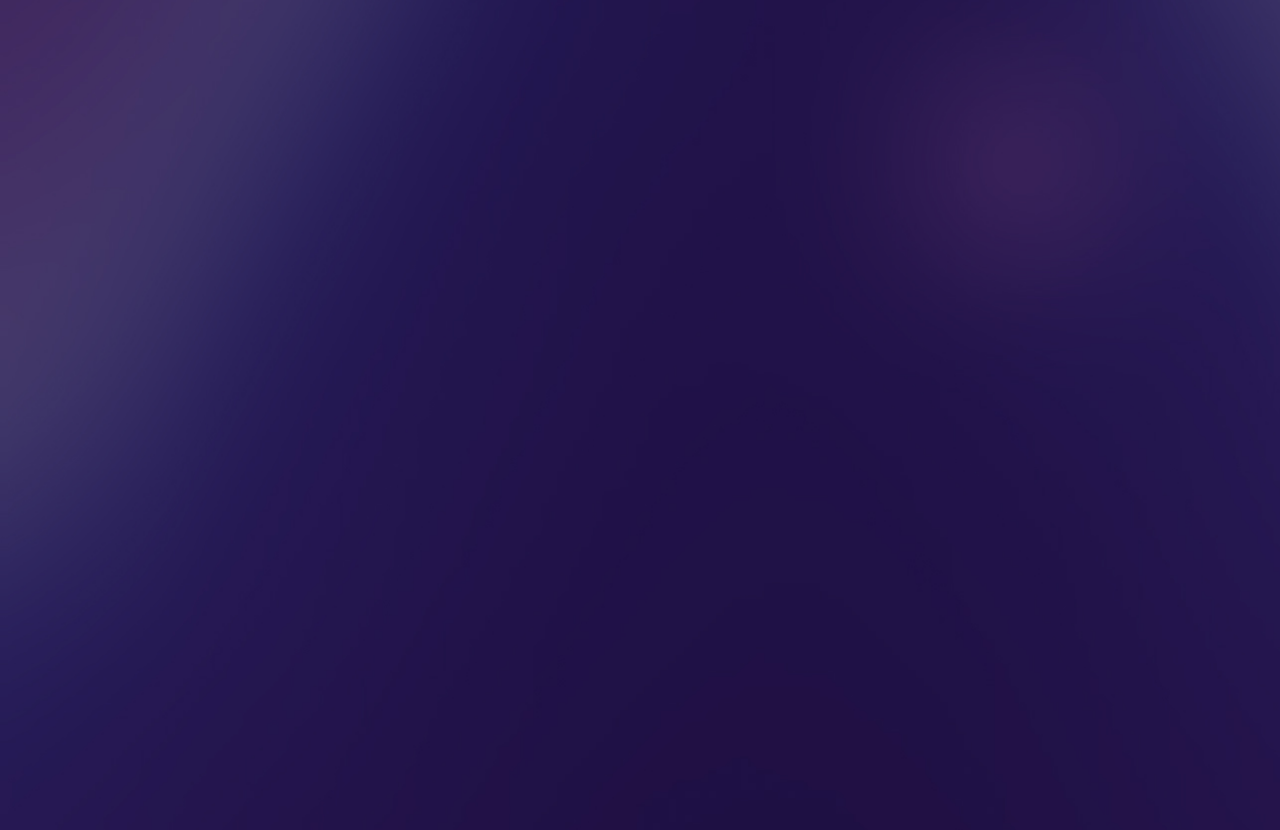
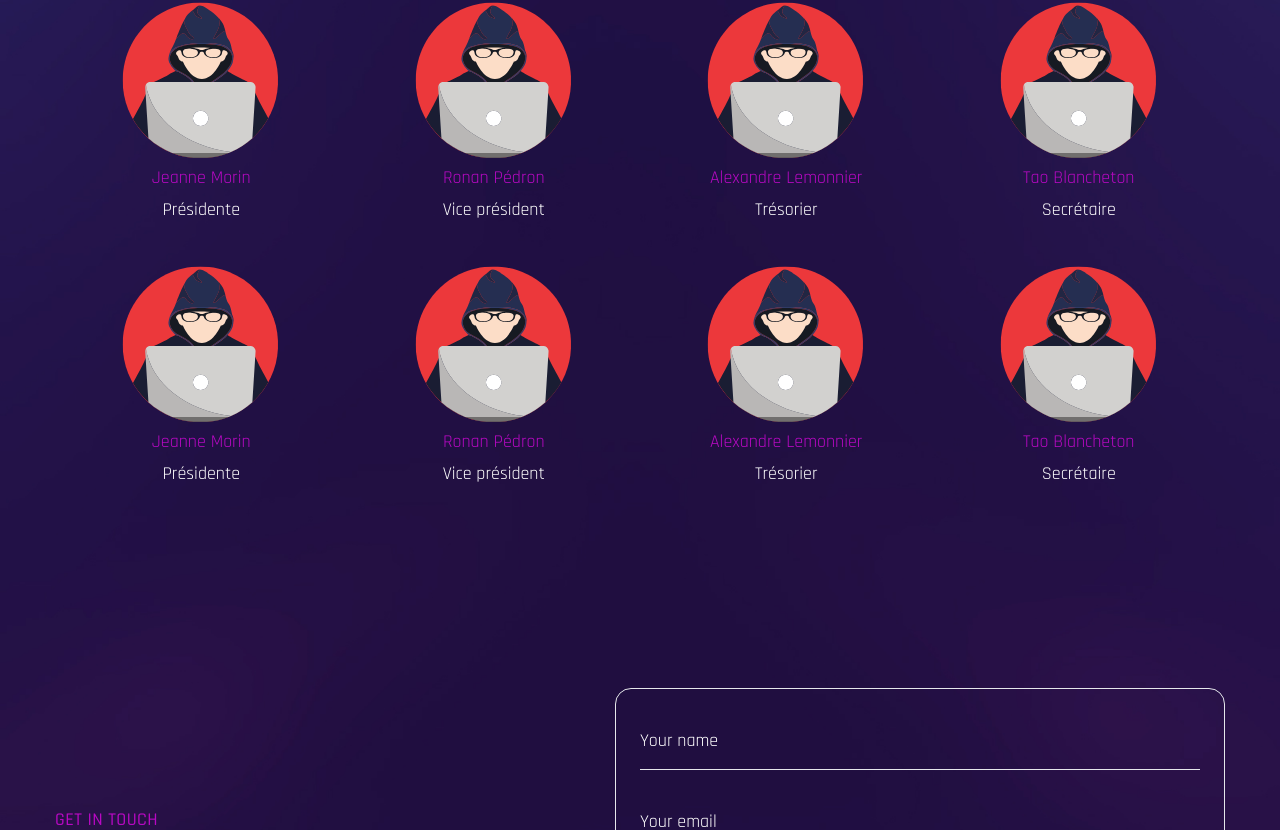
Before and after one commit to jeannemorin/ggh-website-rebuild, a React (Create React App) app: page /about in a window 1280 px wide. Shown: the part 3030-3860 px from the top of the page. Built offline with nearby package versions, Linux system fonts and the light colour scheme; the HTML template or start-up script is replaced by a standard one; a web font is replaced by a local one.

Commit message:
team pictures banners

```diff
--- a/src/App.js
+++ b/src/App.js
@@ -18,7 +18,6 @@ const App = () => {
       <Header />
       <Under_header />
       <Asso />
-      <div className='h-[4000px]'/>
       <FooterSimple />
     </div>
   );
--- a/src/components/Asso.js
+++ b/src/components/Asso.js
@@ -3,13 +3,63 @@ import React from 'react';
 import About_Asso from './Banner/About_Asso';
 import Team_Hacktive from './Banner/Team_Hacktive';
 import Team_Woodchack from './Banner/Team_Woodchack';
+import Team_Round from './Banner/Team_Round';
+
+import Photo from '../assets/team/avatar.svg';
+import Contact from './Contact';
+
+const members = [
+    {
+        name: 'Jeanne Morin',
+        photo: Photo,
+        role: 'Présidente',
+    },
+    {
+        name: 'Ronan Pédron',
+        photo: Photo,
+        role: 'Vice président',
+    },
+    {
+        name: 'Alexandre Lemonnier',
+        photo: Photo,
+        role: 'Trésorier',
+    },
+    {
+        name: 'Tao Blancheton',
+        photo: Photo,
+        role: 'Secrétaire',
+    },
+    {
+        name: 'Jeanne Morin',
+        photo: Photo,
+        role: 'Présidente',
+    },
+    {
+        name: 'Ronan Pédron',
+        photo: Photo,
+        role: 'Vice président',
+    },
+    {
+        name: 'Alexandre Lemonnier',
+        photo: Photo,
+        role: 'Trésorier',
+    },
+    {
+        name: 'Tao Blancheton',
+        photo: Photo,
+        role: 'Secrétaire',
+    },
+]
 
 const Asso = () => {
     return (
     <div>
         <About_Asso />
         <Team_Hacktive />
+        <Team_Round members={members}/>
         <Team_Woodchack />
+        <Team_Round members={members}/>
+        <Contact />
     </div>)
 };
 
--- a/src/components/Banner/Team_Hacktive.js
+++ b/src/components/Banner/Team_Hacktive.js
@@ -18,7 +18,7 @@ const Team_Hacktive = () => {
               variants={fadeIn('right',0.5)}
               initial='hidden'
               whileInView={'show'}
-              viewport={{once: true, amount: 0.3}}
+              viewport={{once: false, amount: 0.3}}
               className='flex-1'>
                 <h3 className='h3 mb-4'>TEAM HACKTIVE</h3>
                 <p className='mb-6'>
--- a/src/components/Banner/Team_Round.js
+++ b/src/components/Banner/Team_Round.js
@@ -1,38 +1,29 @@
 import React from 'react';
 
-const members = [
-    {
-        name: 'Jeanne Morin',
-        photo: 'Jeanne',
-        role: 'BURO | Présidente',
-    },
-    {
-        name: 'Ronan Pédron',
-        photo: 'Ronan',
-        role: 'BURO | Vice président',
-    },
-    {
-        name: 'Alexandre Lemonnier',
-        photo: 'Alexandre',
-        role: 'BURO | Trésorier',
-    },
-    {
-        name: 'Tao Blancheton',
-        photo: 'Tao',
-        role: 'BURO | Secrétaire',
-    },
-]
+import {motion} from 'framer-motion'
 
-const Team_Round = () => {
+import {fadeIn} from '../../variants'
+
+const Team_Round = ({members}) => {
 
     return (
-        <div>
+        <div className='py-12'>
             <div className="container mx-auto">
-                <div>
-                {members.map((member, index) =>
-                    <div>{member.name}</div>
-                    )};
-                </div>
+                <motion.div
+                variants={fadeIn('bottom',0.3)}
+                initial='hidden'
+                whileInView={'show'}
+                viewport={{once: false, amount: 0.3}}
+                className='grid grid-cols-2 gap-y-10 lg:grid-cols-4'>
+
+                    {members.map((member, index) => {
+                        return (<div className='flex flex-col items-center justify-center' key={index}>
+                            <img src={member.photo} alt='' className='w-[160px]'/>
+                            <h3 className='text-accent'>{member.name}</h3>
+                            <h3>{member.role}</h3>
+                        </div>)
+                        })}
+                </motion.div>
 
             </div>
         </div>
--- a/src/components/Banner/Team_Woodchack.js
+++ b/src/components/Banner/Team_Woodchack.js
@@ -29,7 +29,7 @@ const Team_Hacktive = () => {
               variants={fadeIn('left',0.5)}
               initial='hidden'
               whileInView={'show'}
-              viewport={{once: true, amount: 0.3}}
+              viewport={{once: false, amount: 0.3}}
               className='flex-1'>
                 <h3 className='h3 mb-4'>TEAM WOODCHACK</h3>
                 <p className='mb-6'>
```
Also changed, not shown: src/assets/team/avatar.svg (added).
